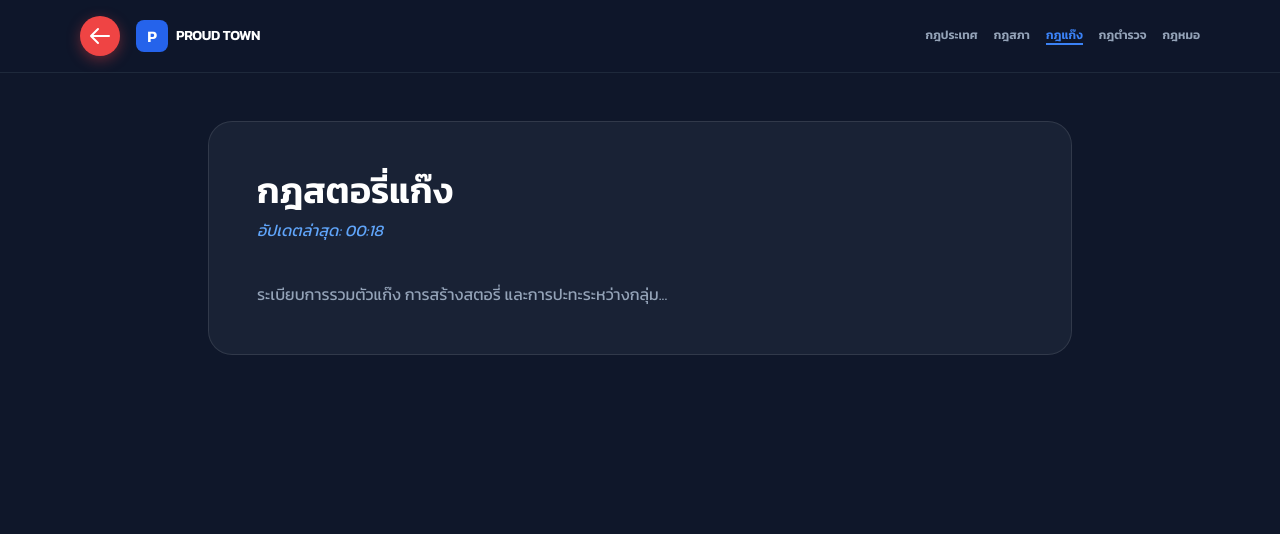
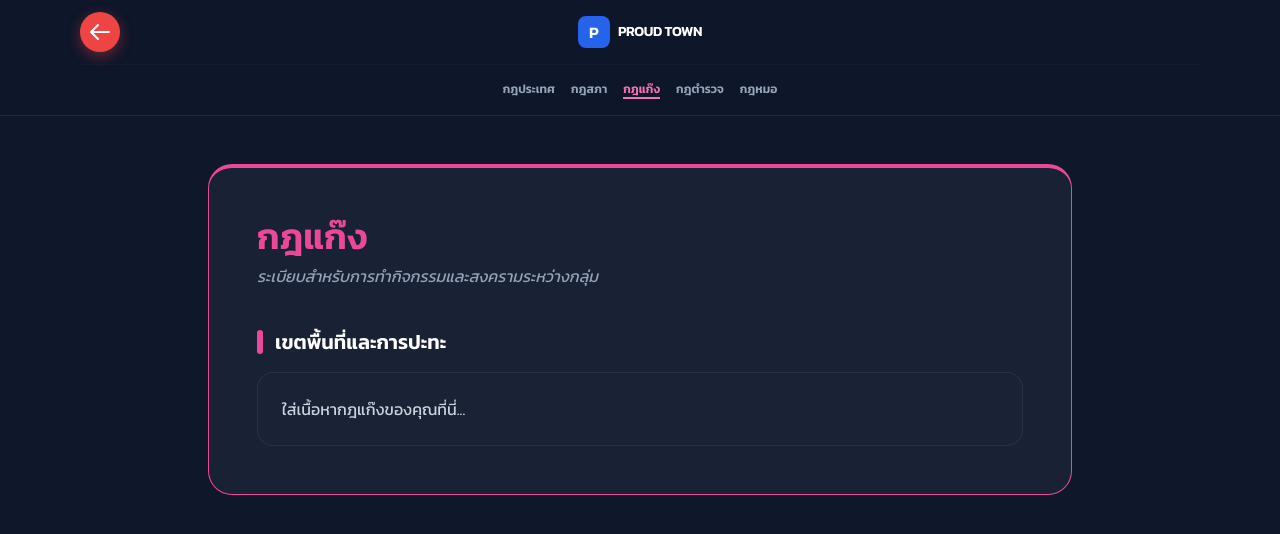
Before and after one commit to nui36/nui36-produ-town-01.github.io, a plain HTML site: page rules_gang.html in a window 1280 px wide. Drawn offline with nearby package versions, Linux system fonts and the light colour scheme.

Commit message:
Refactor gang rules page with new styles and layout
Updated styles and structure for the gang rules page, including new color schemes and layout adjustments.

```diff
--- a/rules_gang.html
+++ b/rules_gang.html
@@ -11,33 +11,51 @@
         .glass-card { background: rgba(30, 41, 59, 0.7); backdrop-filter: blur(10px); border: 1px solid rgba(255, 255, 255, 0.1); }
         .back-btn { background: #ef4444; transition: all 0.3s ease; box-shadow: 0 4px 14px 0 rgba(239, 68, 68, 0.39); }
         .back-btn:hover { background: #dc2626; transform: scale(1.1); }
-        .nav-active { color: #3b82f6; border-bottom: 2px solid #3b82f6; }
+        /* สีชมพูสำหรับหน้ากฎแก๊ง */
+        .nav-active { color: #f472b6; border-bottom: 2px solid #f472b6; }
+        .scrollbar-hide::-webkit-scrollbar { display: none; }
+        .scrollbar-hide { -ms-overflow-style: none; scrollbar-width: none; }
     </style>
 </head>
 <body class="min-h-screen flex flex-col">
     <nav class="border-b border-slate-800 bg-slate-900/50 sticky top-0 z-50">
-        <div class="max-w-6xl mx-auto px-4 py-4 flex flex-col md:flex-row justify-between items-center gap-4">
-            <div class="flex items-center space-x-4">
+        <div class="max-w-6xl mx-auto px-4 py-4 relative flex items-center justify-center">
+            <div class="absolute left-4">
                 <a href="index.html" class="back-btn w-10 h-10 rounded-full flex items-center justify-center text-white">
-                    <svg xmlns="http://www.w3.org/2000/svg" class="h-6 w-6" fill="none" viewBox="0 0 24 24" stroke="currentColor"><path stroke-linecap="round" stroke-linejoin="round" stroke-width="2" d="M10 19l-7-7m0 0l7-7m-7 7h18" /></svg>
+                    <svg xmlns="http://www.w3.org/2000/svg" class="h-6 w-6" fill="none" viewBox="0 0 24 24" stroke="currentColor">
+                        <path stroke-linecap="round" stroke-linejoin="round" stroke-width="2" d="M10 19l-7-7m0 0l7-7m-7 7h18" />
+                    </svg>
                 </a>
-                <div class="flex items-center space-x-2"><div class="w-8 h-8 bg-blue-600 rounded-lg flex items-center justify-center font-bold text-white">P</div><span class="font-bold uppercase tracking-tight text-white text-sm">PROUD TOWN</span></div>
             </div>
-            <div class="flex space-x-4 text-xs font-bold uppercase overflow-x-auto w-full md:w-auto pb-2 md:pb-0 scrollbar-hide">
+            <div class="flex items-center space-x-2">
+                <div class="w-8 h-8 bg-blue-600 rounded-lg flex items-center justify-center font-bold text-white">P</div>
+                <span class="font-bold uppercase tracking-tight text-white text-sm">PROUD TOWN</span>
+            </div>
+        </div>
+        <div class="max-w-6xl mx-auto px-4 pb-4">
+            <div class="flex justify-center space-x-4 text-xs font-bold uppercase overflow-x-auto w-full scrollbar-hide border-t border-slate-800/30 pt-4">
                 <a href="rules_general.html" class="text-slate-400 hover:text-blue-400 transition whitespace-nowrap">กฎประเทศ</a>
-                <a href="rules_council.html" class="text-slate-400 hover:text-blue-400 transition whitespace-nowrap">กฎสภา</a>
+                <a href="rules_council.html" class="text-slate-400 hover:text-orange-400 transition whitespace-nowrap">กฎสภา</a>
                 <a href="rules_gang.html" class="nav-active whitespace-nowrap">กฎแก๊ง</a>
-                <a href="rules_police.html" class="text-slate-400 hover:text-blue-400 transition whitespace-nowrap">กฎตำรวจ</a>
-                <a href="rules_medic.html" class="text-slate-400 hover:text-blue-400 transition whitespace-nowrap">กฎหมอ</a>
+                <a href="rules_police.html" class="text-slate-400 hover:text-green-400 transition whitespace-nowrap">กฎตำรวจ</a>
+                <a href="rules_medic.html" class="text-slate-400 hover:text-purple-400 transition whitespace-nowrap">กฎหมอ</a>
             </div>
         </div>
     </nav>
     <main class="flex-grow max-w-4xl mx-auto px-4 py-12 w-full">
-        <div class="glass-card rounded-3xl p-8 md:p-12">
-            <h1 class="text-4xl font-black mb-2 uppercase text-white">กฎสตอรี่แก๊ง</h1>
-            <p class="text-blue-400 italic mb-10">อัปเดตล่าสุด: 00:18</p>
-            <div class="space-y-6 text-slate-400">
-                <p>ระเบียบการรวมตัวแก๊ง การสร้างสตอรี่ และการปะทะระหว่างกลุ่ม...</p>
+        <div class="glass-card rounded-3xl p-8 md:p-12 border-t-4 border-pink-500">
+            <h1 class="text-4xl font-black mb-2 uppercase text-pink-500">กฎแก๊ง</h1>
+            <p class="text-slate-400 italic mb-10">ระเบียบสำหรับการทำกิจกรรมและสงครามระหว่างกลุ่ม</p>
+            <div class="space-y-8">
+                <section>
+                    <h2 class="text-xl font-bold text-white mb-4 flex items-center">
+                        <span class="w-1.5 h-6 bg-pink-500 rounded-full mr-3"></span>
+                        เขตพื้นที่และการปะทะ
+                    </h2>
+                    <div class="bg-slate-800/30 rounded-2xl p-6 border border-slate-700/50">
+                        <p class="text-slate-300">ใส่เนื้อหากฎแก๊งของคุณที่นี่...</p>
+                    </div>
+                </section>
             </div>
         </div>
     </main>
```
